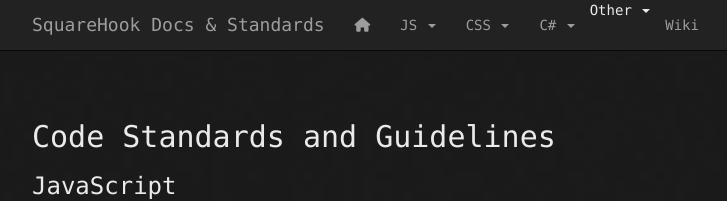
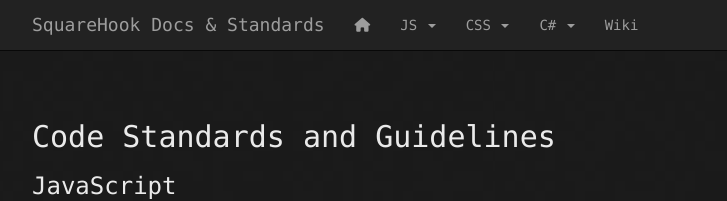
Before and after one commit to SquareHook/SquareHook.github.io, a Jekyll site: the page built from index.html, in a window 1280 px wide. Shown: the top 201 px of the page, without its empty margins (38-765 px from the left). Built offline with Jekyll 4.4.1, drawn with Linux system fonts in a browser that asks for light colours; nearby versions of some CDN libraries.

Commit message:
updated nav link

```diff
--- a/_layouts/default.html
+++ b/_layouts/default.html
@@ -53,13 +53,7 @@
                     <li>
                         <a href="/standards/csharp" class="dropdown-toggle" data-toggle="dropdown" role="button" aria-haspopup="true" aria-expanded="true"> C# <span class="caret"></span></a>
                         <ul class="dropdown-menu">
-                            <li><a href="/standards/css">C# Coding Standards</a></li>
-                        </ul>
-                    </li>
-                    <li>
-                        Other <span class="caret"></span></a>
-                        <ul class="dropdown-menu">
-                            <li><a href="/standards/html">HTML Coding Standards</a></li>
+                            <li><a href="/standards/csharp">C# Coding Standards</a></li>
                         </ul>
                     </li>
                     <li><a href="https://github.com/SquareHook/SquareHook.github.io/wiki">Wiki</a></li>
```
